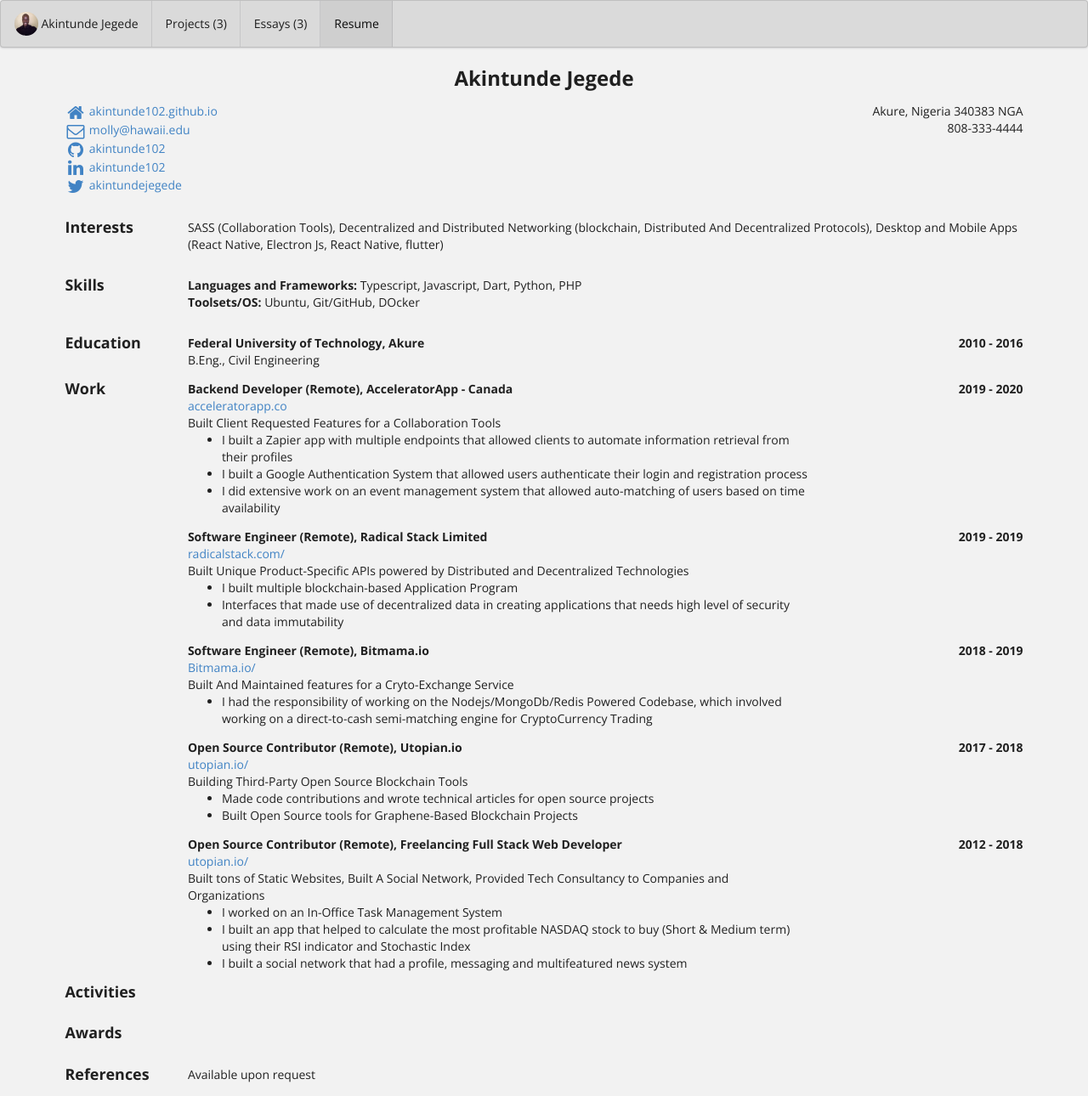
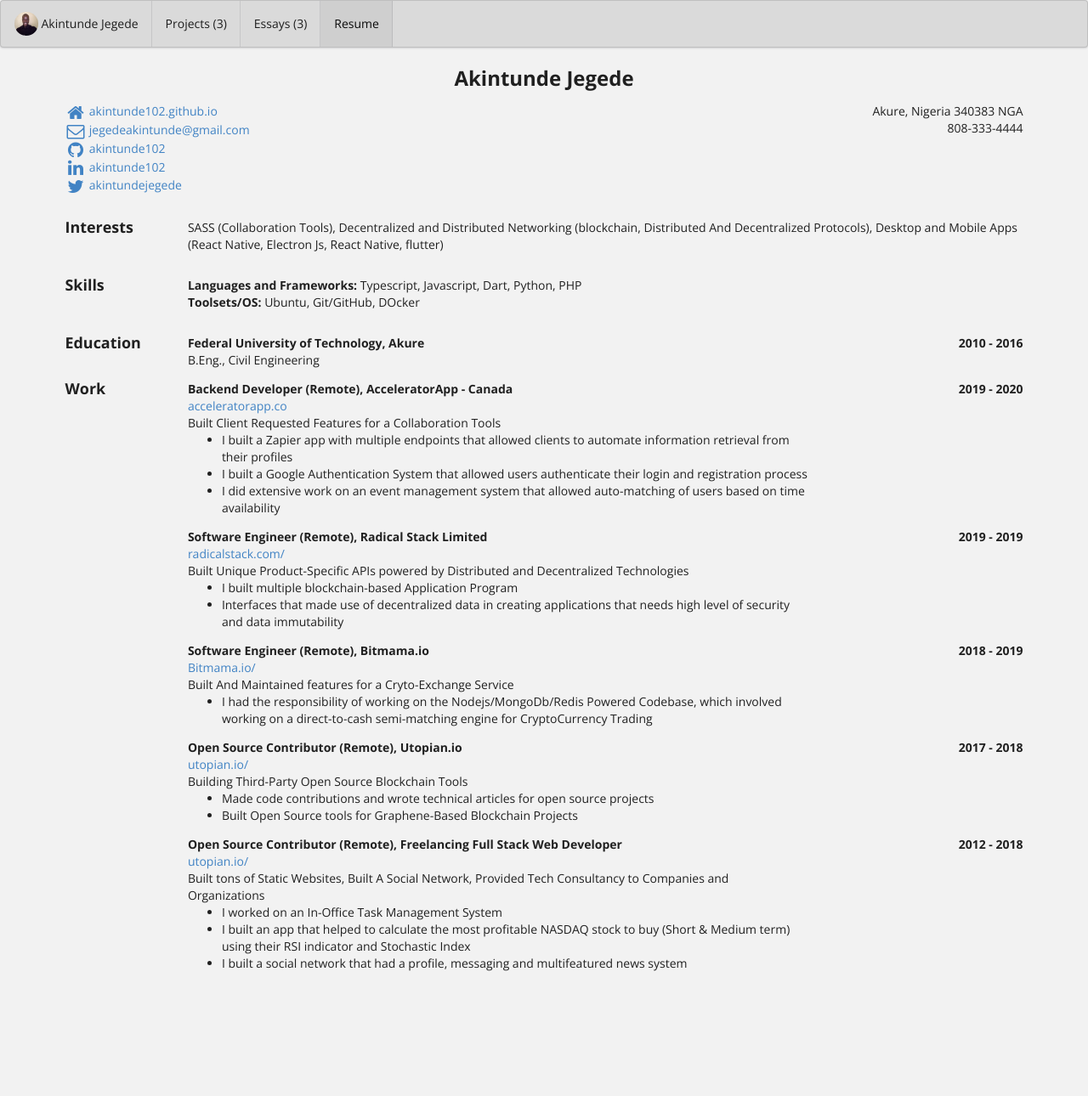
Before and after one commit to Akintunde102/akintunde102.github.io, a Jekyll site: the page built from bio/index.html, in a window 1280 px wide. Shown: the whole page at 85% size. Built offline with Jekyll 4.4.1, drawn with Linux system fonts in a browser that asks for light colours; after the commit the page ends 1144 px from its top, so only the background shows below that.

Commit message:
removed bio keys

```diff
--- a/_data/bio.json
+++ b/_data/bio.json
@@ -3,7 +3,7 @@
     "name": "Akintunde Jegede",
     "label": "Software Engineer",
     "picture": "https://akintunde102.github.io/images/akintunde.png",
-    "email": "molly@hawaii.edu",
+    "email": "jegedeakintunde@gmail.com",
     "phone": "808-333-4444",
     "website": "https://akintunde102.github.io",
     "summary": "I am an Experienced Software Engineer that mostly work with Typescript, Python and Dart. I love building things for myself and everyone else. What do you think?",
@@ -148,13 +148,5 @@
         "I worked on an In-Office Task Management System", "I built an app that helped to calculate the most profitable NASDAQ stock to buy (Short & Medium term) using their RSI indicator and  Stochastic Index", "I built a social network that had a profile, messaging and multifeatured news system"
       ]
     }
-  ],
-  "volunteer": [],
-  "awards": [],
-  "references": [
-    {
-      "name": "Available upon request",
-      "reference": ""
-    }
   ]
 }
```
